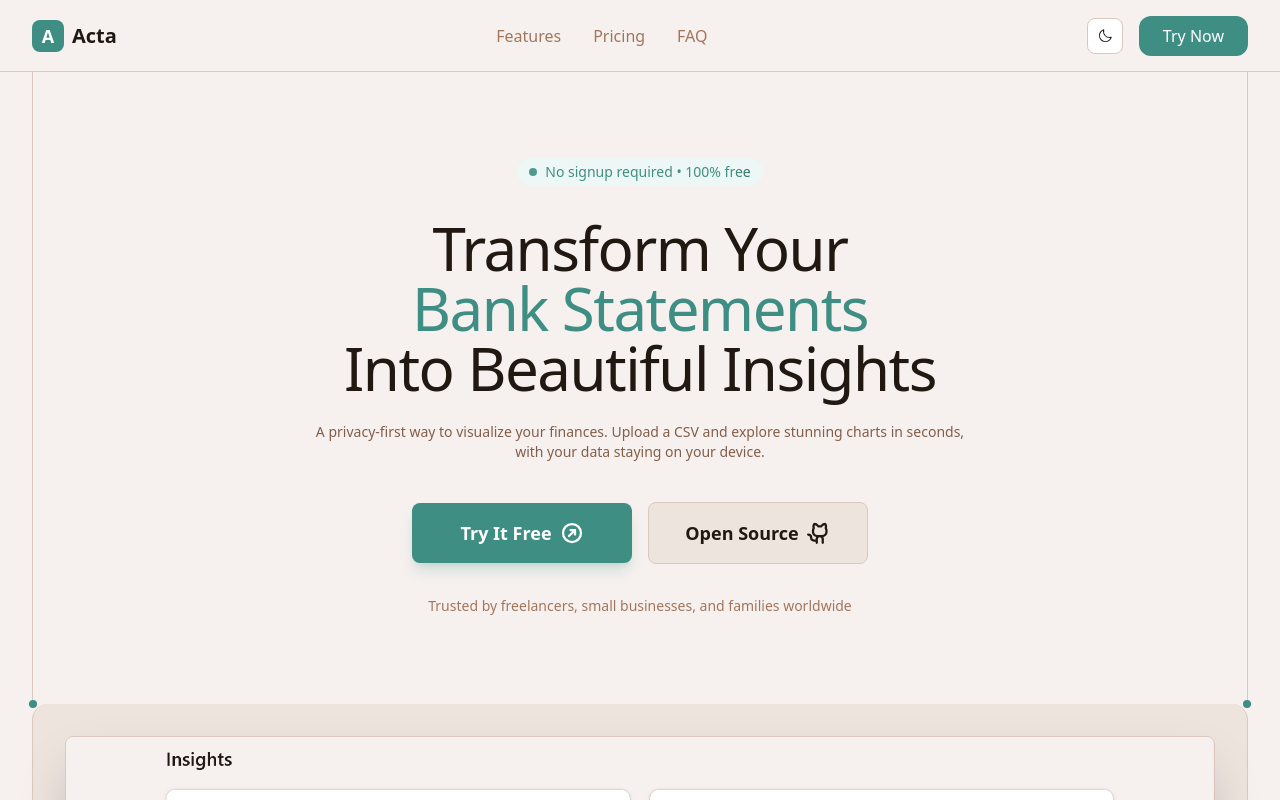
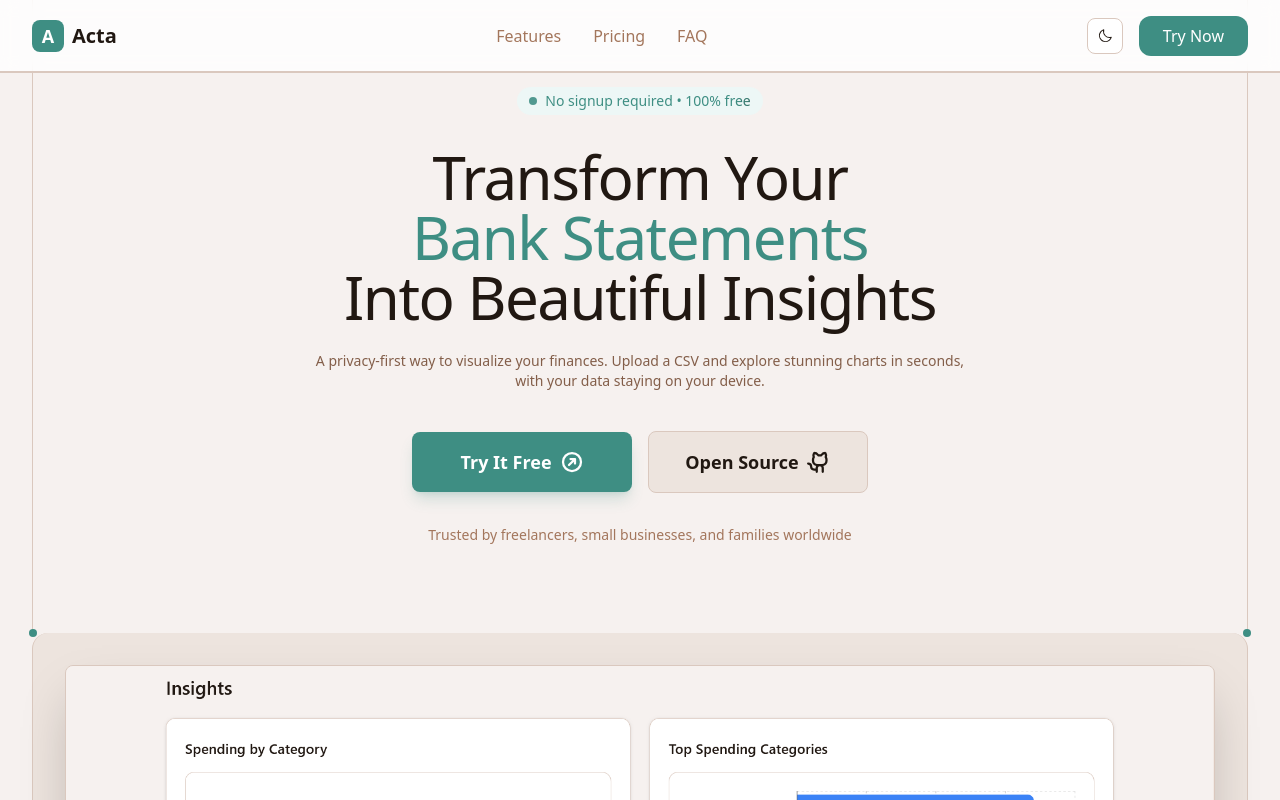
Before and after one commit to uttam-on-git/acta, a Next.js app: page / in a window 1280 px wide. Shown: the top 800 px of the page. Built offline with nearby package versions, Linux system fonts and the light colour scheme.

Commit message:
fix: layout shift

```diff
--- a/app/(marketing)/page.js
+++ b/app/(marketing)/page.js
@@ -36,8 +36,8 @@ export default function Homepage() {
 
   return (
     <div>
-      <section className="relative overflow-hidden pt-0 -mt-px pb-10">
-        <div className="absoluet bg-linear-to-br from-blue-50 via-background to-background dark:from-slate-900 dark:via-background dark:to-background -z-10" />
+      <section className="relative overflow-hidden pt-24 md:pt-0 pb-10">
+        <div className="absoluet inset-0 bg-linear-to-br from-blue-50 via-background to-background dark:from-slate-900 dark:via-background dark:to-background -z-10" />
         <div className="max-w-7xl mx-auto px-4 sm:px-6 lg:px-8 py-24 sm:py-22 relative -mt-px">
           <div className="absolute left-4 hidden md:block sm:left-6 lg:left-8 bg-border w-px inset-y-0" />
           {/* <div className="absolute left-4 sm:left-6 lg:left-8 bg-border w-px inset-y-0" /> */}
@@ -180,7 +180,7 @@ export default function Homepage() {
       </section>
       <section
         id="features"
-        className="max-w-7xl mx-auto px-4 sm:px-6 lg:px-8 py-24"
+        className="max-w-7xl mx-auto overflow-hidden px-4 sm:px-6 lg:px-8 py-24"
       >
         <motion.div
           initial={{ opacity: 0, x: 50 }}
--- a/components/Navbar.js
+++ b/components/Navbar.js
@@ -74,7 +74,7 @@ export function Navbar() {
           pointerEvents: isScrolled ? "none" : "auto",
         }}
         transition={{ duration: 0.2, ease: "easeOut" }}
-        className="relative z-40"
+        className="fixed inset-x-0 top-0 z-40 bg-surface/80 backdrop-blur border-b border-border"
       >
         <div className="flex items-center justify-between px-4 sm:px-6 lg:px-8 py-4 max-w-7xl mx-auto">
           <Link href="/" className="flex items-center gap-2">
```
